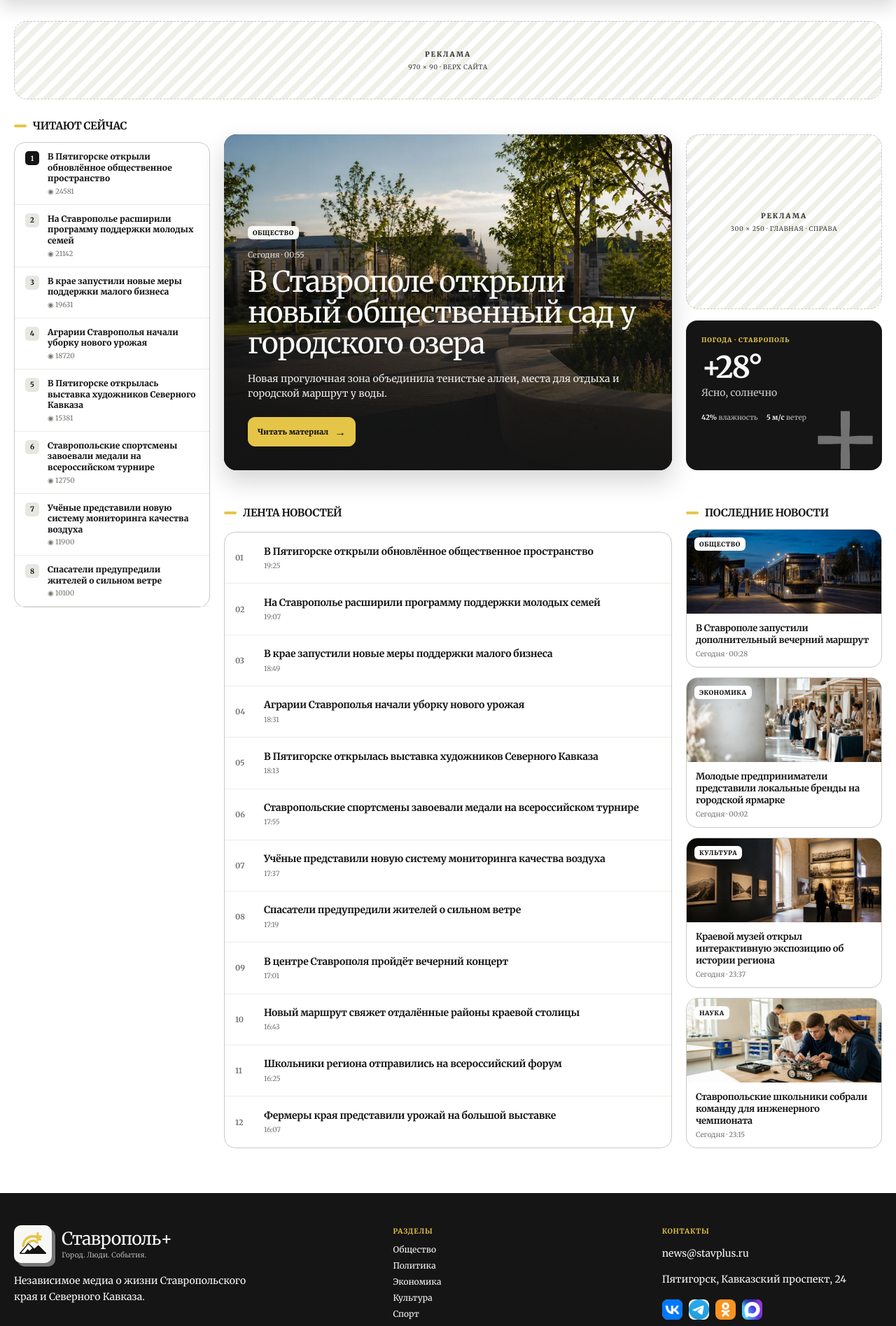
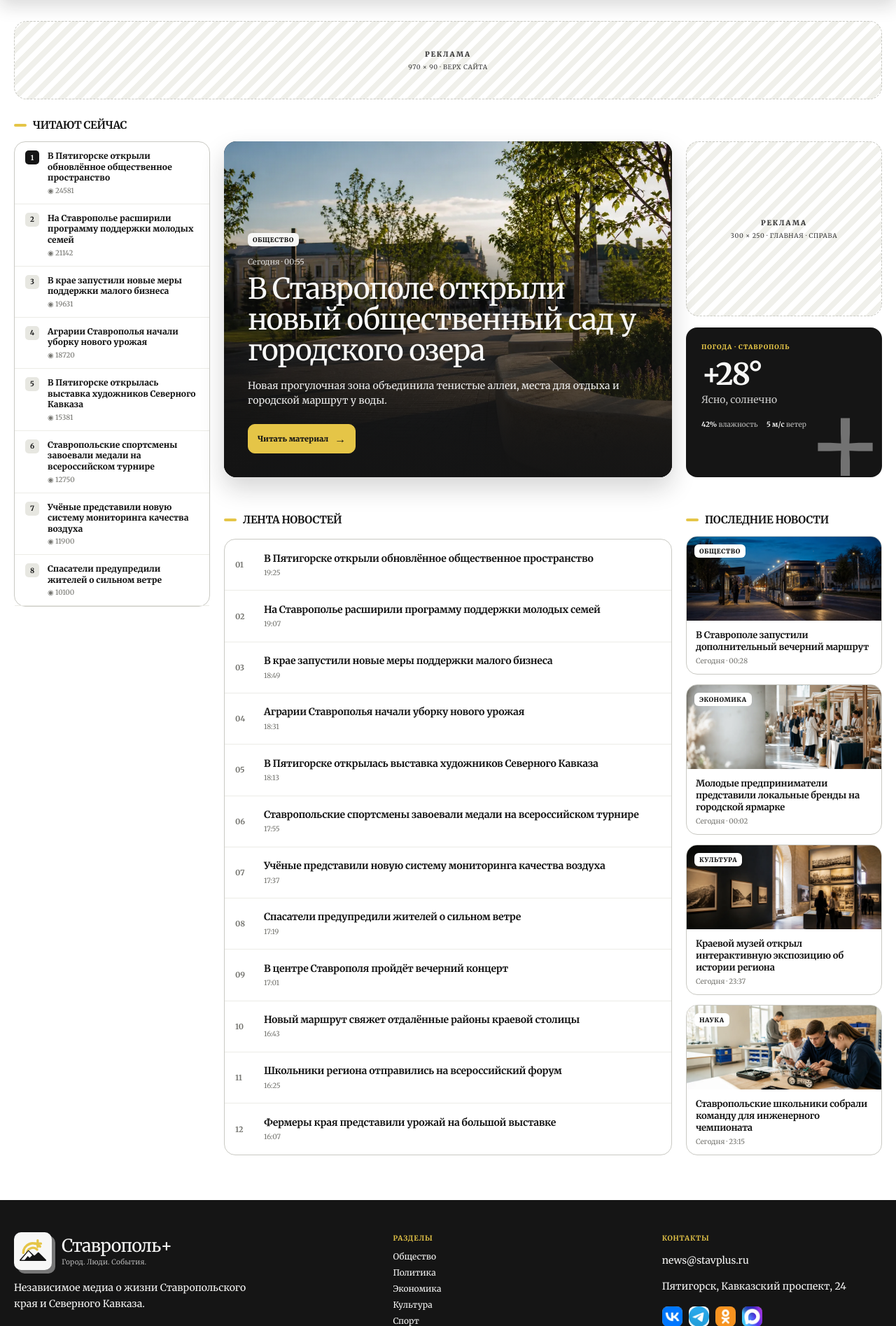
Before and after one commit to temacteklyannayapuwka/Production, a Django app: page / in a window 1280 px wide. Shown: the part 88-1983 px from the top of the page at 70% size. Run offline with Django 5.2, Linux system fonts and the light colour scheme; data comes from the database, SQL or seed files in the repository; data that the repository does not hold is empty; parts of the project's set-up code (start-up, migrations or seed data) failed here and were passed over; some libraries are stand-ins or nearby versions.

Commit message:
style: lock homepage column alignment

```diff
--- a/news/tests.py
+++ b/news/tests.py
@@ -21,7 +21,7 @@ class AdminJavascriptFallbackTests(SimpleTestCase):
     def test_public_page_uses_the_current_menu_script(self):
         response = get_template('base.html').render({})
 
-        self.assertIn('/static/news-site.css?v=31', response)
+        self.assertIn('/static/news-site.css?v=32', response)
         self.assertIn('family=Merriweather', response)
         self.assertIn('content="#151515"', response)
         self.assertNotIn('family=Playfair+Display', response)
--- a/static/news-site.css
+++ b/static/news-site.css
@@ -153,15 +153,17 @@ img { display: block; max-width: 100%; }
 
 /* Homepage */
 .front-grid { display: grid; grid-template-columns: minmax(0, 1fr) 280px; gap: 20px; align-items: start; }
-.home-layout { display: grid; grid-template-columns: 280px minmax(0, 1fr); align-items: start; gap: 20px; }
-.home-main { min-width: 0; margin-top: 22px; }
+.home-layout { --popular-heading-offset: 32px; display: grid; grid-template-columns: 280px minmax(0, 1fr); align-items: start; gap: 20px; }
+.home-main { min-width: 0; margin-top: var(--popular-heading-offset); }
 .home-main .hero { min-height: 480px; }
 .home-main__feed { display: grid; grid-template-columns: minmax(0, 1fr) 280px; align-items: stretch; gap: 20px; margin-top: clamp(38px, 4vw, 52px); }
 .home-main__feed > div { display: flex; min-width: 0; flex-direction: column; }
 .home-main__feed .headline-list { flex: 1; }
-.popular--sticky { position: sticky; top: 18px; align-self: start; }
+.popular--sticky { position: static; align-self: start; }
 .popular--sticky .popular__surface { overflow: visible; }
-.popular--sticky .section-title, .latest--feed .section-title { margin-bottom: 14px; }
+.popular--sticky .section-title { height: 18px; margin-bottom: 14px; }
+.popular--sticky .section-title h2 { line-height: 18px; }
+.latest--feed .section-title { margin-bottom: 14px; }
 .tag {
   display: inline-flex; max-width: 100%; overflow: hidden; border-radius: 6px; padding: 4px 7px; background: var(--carbon);
   color: var(--white); font-size: 9px; font-style: normal; font-weight: 850; letter-spacing: .055em;
--- a/templates/base.html
+++ b/templates/base.html
@@ -10,7 +10,7 @@
     <link rel="preconnect" href="https://fonts.googleapis.com">
     <link rel="preconnect" href="https://fonts.gstatic.com" crossorigin>
     <link href="https://fonts.googleapis.com/css2?family=Merriweather:wght@300;400;500;600;700;800;900&amp;display=swap" rel="stylesheet">
-    <link rel="stylesheet" href="{% static 'news-site.css' %}?v=31">
+    <link rel="stylesheet" href="{% static 'news-site.css' %}?v=32">
   </head>
   <body>
     <header class="masthead">
```
